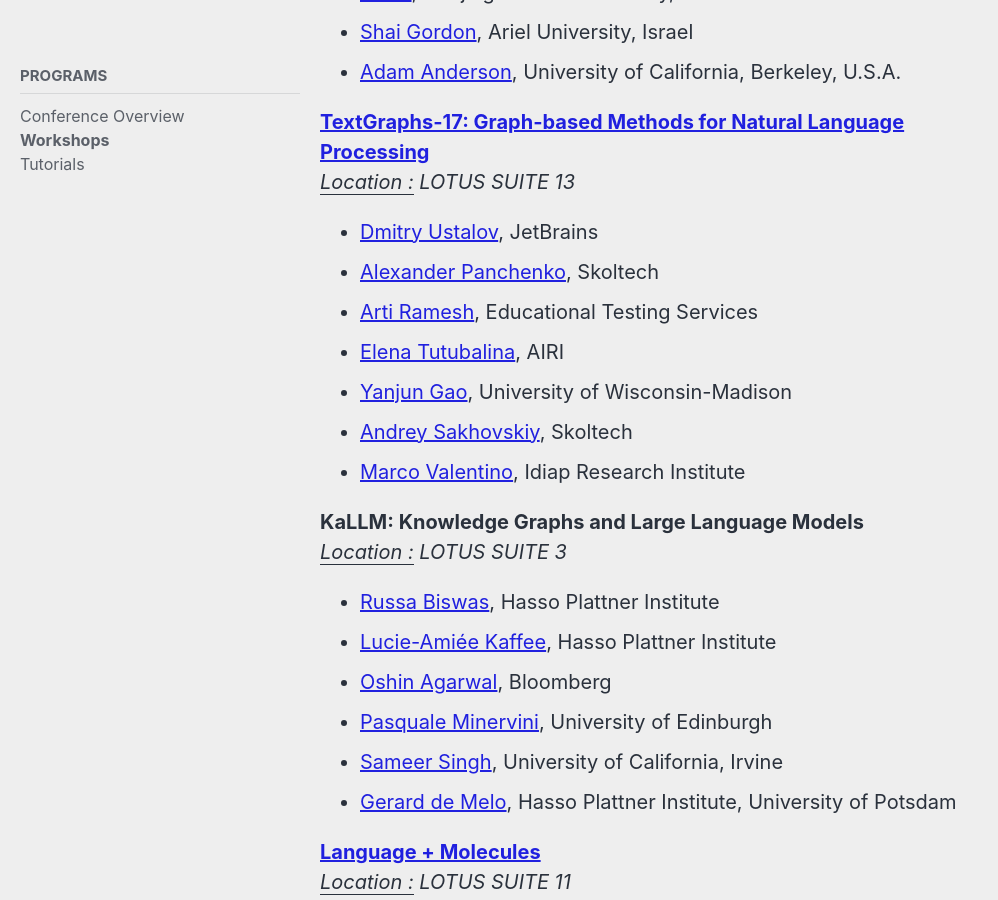
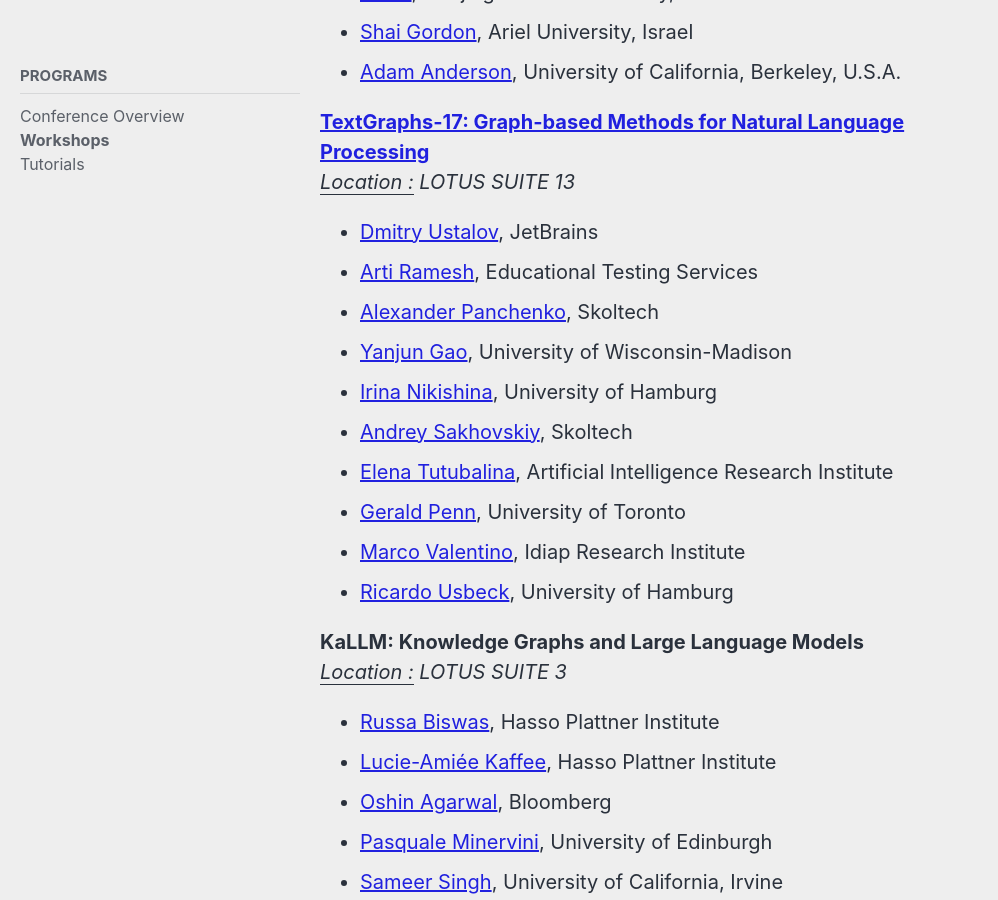
Before and after one commit to acl-org/acl-2024, a Jekyll site: the page built from _pages/program/workshops.md, in a window 1280 px wide and 900 px high, scrolled down 2863 px. Shown: the whole window, without its empty margins (0-998 px from the left). Built offline with Jekyll 4.4.1, drawn with Linux system fonts in a browser that asks for light colours; cached includes are drawn as plain includes; nearby versions of some CDN libraries.

Commit message:
updated the list of organizers of the TextGraph17 workshop (as requested by email by the WS organzers)

```diff
--- a/_pages/program/workshops.md
+++ b/_pages/program/workshops.md
@@ -84,12 +84,15 @@
 [**TextGraphs-17: Graph-based Methods for Natural Language Processing**](https://sites.google.com/view/textgraphs2024)<br>
 <i><u>Location :</u> LOTUS SUITE 13 </i>
 * [Dmitry Ustalov](mailto:dmitry.ustalov@gmail.com), JetBrains
+* [Arti Ramesh](mailto:aramesh001@ets.org), Educational Testing Services
 * [Alexander Panchenko](mailto:panchenko.alexander@gmail.com), Skoltech
-* [Arti Ramesh](mailto:aramesh001@ets.org), Educational Testing Services
-* [Elena Tutubalina](mailto:tutubalinaev@gmail.com), AIRI
 * [Yanjun Gao](mailto:ygao@medicine.wisc.edu), University of Wisconsin-Madison
+* [Irina Nikishina](mailto:irina.nikishina@uni-hamburg.de), University of Hamburg
 * [Andrey Sakhovskiy](mailto:andrey.sakhovskiy@gmail.com), Skoltech
+* [Elena Tutubalina](mailto:tutubalinaev@gmail.com), Artificial Intelligence Research Institute
+* [Gerald Penn](mailto:gpenn@cs.toronto.edu), University of Toronto
 * [Marco Valentino](mailto:marco.valentino@idiap.ch), Idiap Research Institute
+* [Ricardo Usbeck](mailto:ricardo.usbeck@uni-hamburg.de), University of Hamburg
 
 **KaLLM: Knowledge Graphs and Large Language Models**<br>
 <i><u>Location :</u> LOTUS SUITE 3 </i>
```
